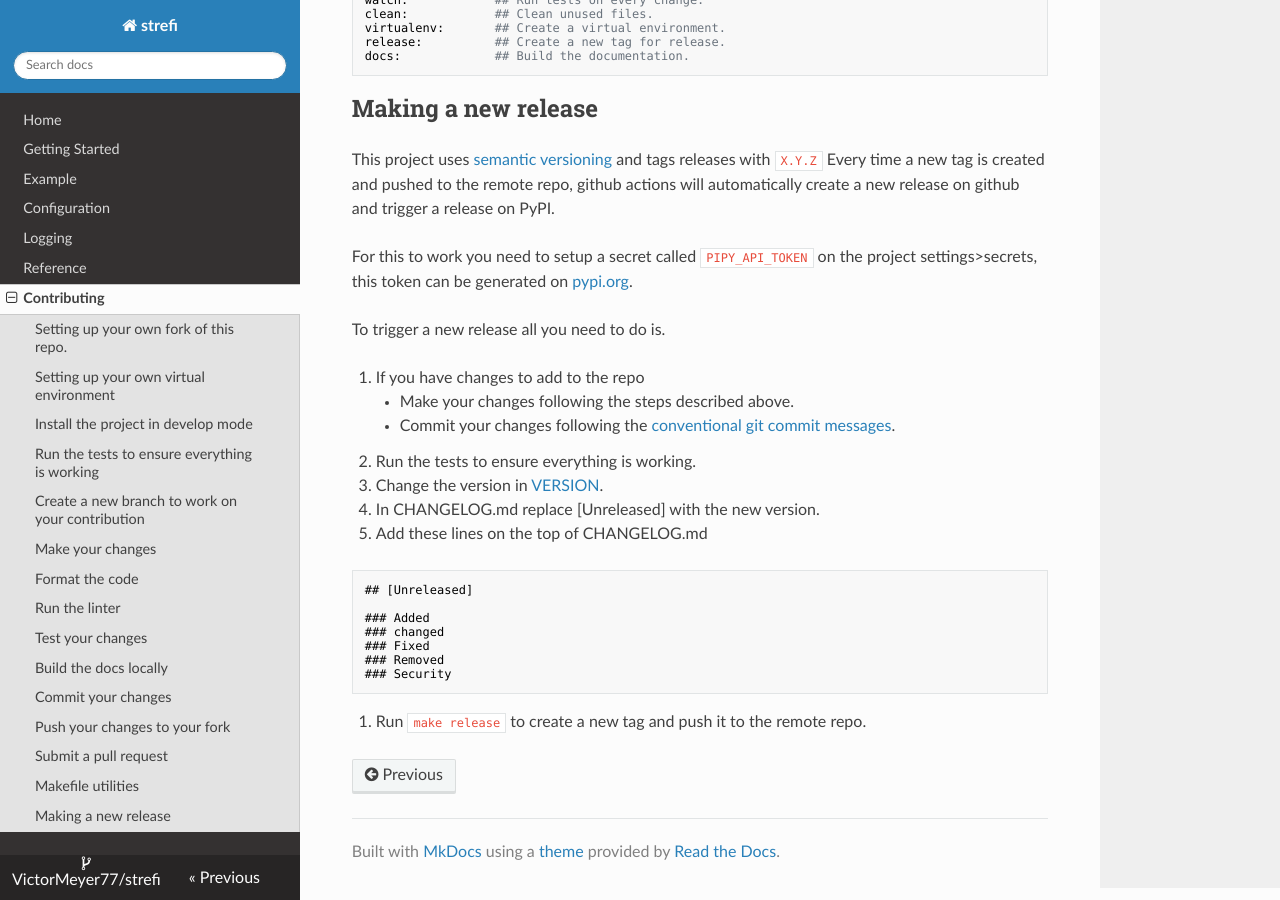
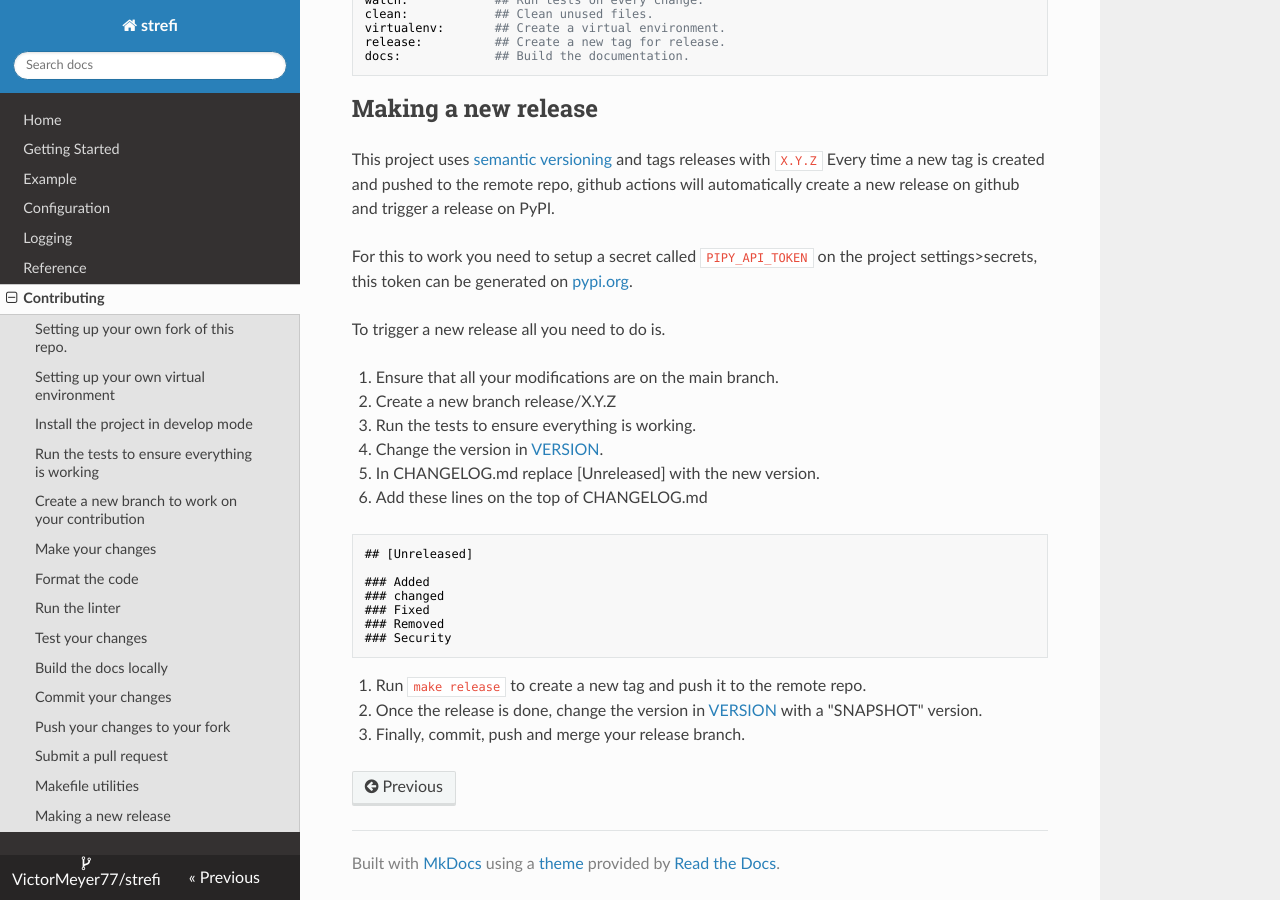
Before and after one commit to VictorMeyer77/strefi, an MkDocs documentation site: the page built from docs/contributing.md, in a window 1280 px wide and 900 px high, scrolled down 2226 px. Built offline with MkDocs 1.6.1, drawn with Linux system fonts in a browser that asks for light colours; nearby versions of some CDN libraries.

Commit message:
docs: change release instructions

````diff
--- a/docs/contributing.md
+++ b/docs/contributing.md
@@ -103,13 +103,12 @@ this token can be generated on [pypi.org](https://pypi.org/account/).
 
 To trigger a new release all you need to do is.
 
-1. If you have changes to add to the repo
-    * Make your changes following the steps described above.
-    * Commit your changes following the [conventional git commit messages](https://www.conventionalcommits.org/en/v1.0.0/).
-2. Run the tests to ensure everything is working.
-3. Change the version in [VERSION](https://github.com/VictorMeyer77/strefi/blob/main/strefi/VERSION).
-4. In CHANGELOG.md replace [Unreleased] with the new version.
-5. Add these lines on the top of CHANGELOG.md
+1. Ensure that all your modifications are on the main branch.
+2. Create a new branch release/X.Y.Z
+3. Run the tests to ensure everything is working.
+4. Change the version in [VERSION](https://github.com/VictorMeyer77/strefi/blob/main/strefi/VERSION).
+5. In CHANGELOG.md replace [Unreleased] with the new version.
+6. Add these lines on the top of CHANGELOG.md
 ```txt
 ## [Unreleased]
 
@@ -119,4 +118,6 @@ To trigger a new release all you need to do is.
 ### Removed
 ### Security
 ```
-6. Run `make release` to create a new tag and push it to the remote repo.
+7. Run `make release` to create a new tag and push it to the remote repo.
+8. Once the release is done, change the version in [VERSION](https://github.com/VictorMeyer77/strefi/blob/main/strefi/VERSION) with a "SNAPSHOT" version.
+9. Finally, commit, push and merge your release branch.
````
